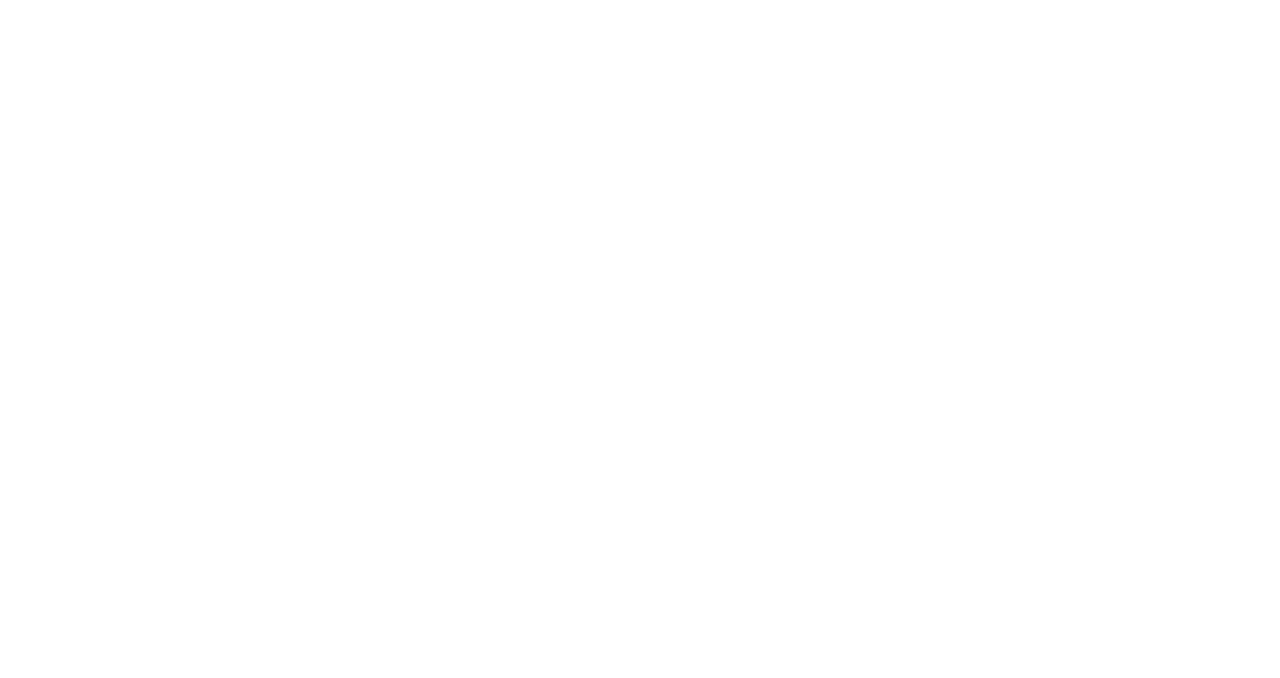
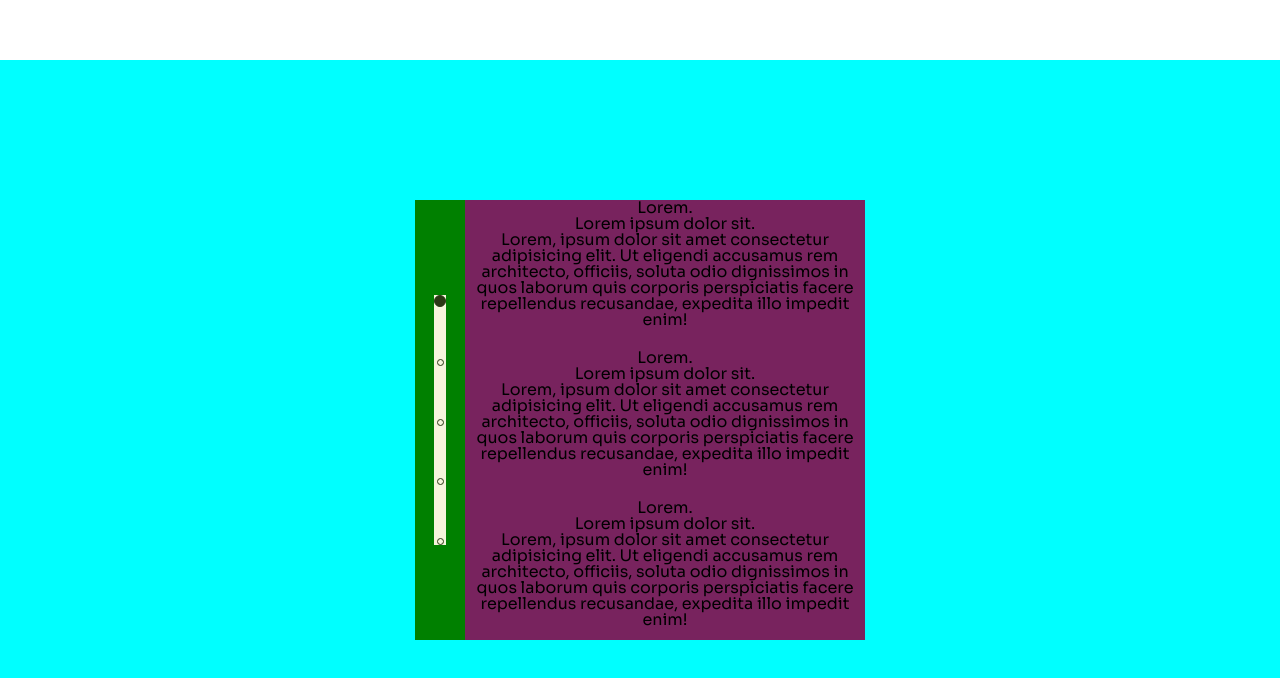
Before and after one commit to mohammed266392/kipostout-projet, an Angular app: page /accueil in a window 1280 px wide. Shown: the part 1908-2586 px from the top of the page. Before the commit the page ends 1968 px from the top, so only its background shows below. Built offline with nearby package versions, Linux system fonts and the light colour scheme.

Commit message:
composant etape debut

```diff
--- a/src/app/accueil/accueil.component.html
+++ b/src/app/accueil/accueil.component.html
@@ -8,4 +8,5 @@
 
 <app-ce-que-vous-proposee></app-ce-que-vous-proposee>
 <app-realisation></app-realisation>
+<app-etape-slider></app-etape-slider>
 </div>
--- a/src/app/app.module.ts
+++ b/src/app/app.module.ts
@@ -8,6 +8,7 @@ import { AccueilComponent } from './accueil/accueil.component';
 import { ClickStopPropagationDirective } from './directive/click-stop-propagation.directive';
 import { CeQueVousProposeeComponent } from './ce-que-vous-proposee/ce-que-vous-proposee.component';
 import { RealisationComponent } from './realisation/realisation.component';
+import { EtapeSliderComponent } from './etape-slider/etape-slider.component';
 
 @NgModule({
   declarations: [
@@ -16,7 +17,8 @@ import { RealisationComponent } from './realisation/realisation.component';
     AccueilComponent,
     ClickStopPropagationDirective,
     CeQueVousProposeeComponent,
-    RealisationComponent
+    RealisationComponent,
+    EtapeSliderComponent
   ],
   imports: [
     BrowserModule,
--- /dev/null
+++ b/src/app/etape-slider/etape-slider.component.html
@@ -0,0 +1,42 @@
+
+<div class="main">
+    <div class="main_container">
+        <div  class="main_container_slider">
+            <div class="main_container_slider_container">
+                <div class="cercle remplit">
+                </div>
+                <div class="cercle">
+                </div>
+                <div class="cercle">
+                </div>
+                <div class="cercle">
+                </div>
+                <div class="cercle">
+                </div>
+            </div>
+        </div>
+        <div class="main_container_position">
+            <div  class="main_container_position_content etape1">
+                <div class="main_container_position_content_etape">Lorem.</div>
+                <div class="main_container_position_content_etape-title">Lorem ipsum dolor sit.</div>
+                <div class="main_container_position_content_etape-description">Lorem, ipsum dolor sit amet consectetur adipisicing elit. Ut eligendi accusamus rem architecto, officiis, soluta odio dignissimos in quos laborum quis corporis perspiciatis facere repellendus recusandae, expedita illo impedit enim!</div>
+            </div>
+            <div  class="main_container_position_content etape2">
+                <div class="main_container_position_content_etape">Lorem.</div>
+                <div class="main_container_position_content_etape-title">Lorem ipsum dolor sit.</div>
+                <div class="main_container_position_content_etape-description">Lorem, ipsum dolor sit amet consectetur adipisicing elit. Ut eligendi accusamus rem architecto, officiis, soluta odio dignissimos in quos laborum quis corporis perspiciatis facere repellendus recusandae, expedita illo impedit enim!</div>
+            </div>
+            <div  class="main_container_position_content etape3">
+                <div class="main_container_position_content_etape">Lorem.</div>
+                <div class="main_container_position_content_etape-title">Lorem ipsum dolor sit.</div>
+                <div class="main_container_position_content_etape-description">Lorem, ipsum dolor sit amet consectetur adipisicing elit. Ut eligendi accusamus rem architecto, officiis, soluta odio dignissimos in quos laborum quis corporis perspiciatis facere repellendus recusandae, expedita illo impedit enim!</div>
+            </div>
+            <div  class="main_container_position_content etape4">
+                <div class="main_container_position_content_etape">Lorem.</div>
+                <div class="main_container_position_content_etape-title">Lorem ipsum dolor sit.</div>
+                <div class="main_container_position_content_etape-description">Lorem, ipsum dolor sit amet consectetur adipisicing elit. Ut eligendi accusamus rem architecto, officiis, soluta odio dignissimos in quos laborum quis corporis perspiciatis facere repellendus recusandae, expedita illo impedit enim!</div>
+            </div>
+        </div>
+
+    </div>
+</div>
--- /dev/null
+++ b/src/app/etape-slider/etape-slider.component.scss
@@ -0,0 +1,88 @@
+
+.main{
+    background-color: aqua;
+    height: 90vh;
+    display: flex;
+    align-items: center;
+    &_container{
+        display: flex;
+        margin: auto;
+        &_slider{
+            background-color: green;
+            width: 50px;
+            height: 440px;
+            display: flex;
+            align-items: center;
+            &_container{
+                display: flex;
+                flex-direction: column;
+                justify-content: space-between;
+                align-items: center;
+                background-color: beige;
+                height: 250px;
+                margin: auto;
+            }
+        }
+        &_position{
+            position: relative;
+            background-color: #78235e;
+            width: 400px;
+            height: 440px;
+            overflow: hidden;
+            &_content{
+                position: absolute;
+                height: 150px;
+                &_etape,&_etape-title,&_etape-description{
+                    text-align: center;
+                }
+            }
+
+        }
+    }
+}
+
+.cercle {
+    width: 5px;
+    height: 5px;
+    border-radius: 20px;
+    border: 1px solid rgb(42, 56, 21);
+}
+.remplit{
+    width: 10px;
+    height: 10px;
+    background-color:rgb(42, 56, 21) ;
+}
+.etape1{
+    top: 0px;
+}
+.etape2{
+    top: 150px;
+}
+.etape3{
+    top: 300px;
+}
+.etape4{
+    top: 450px;
+}
+
+@media only screen and (max-width: 820px) {
+
+    .main_container_position{
+        width: 300px;
+    }
+    .main_container_slider{
+        width: 30px;
+    }
+
+}
+
+@media only screen and (max-width: 530px) {
+
+    .main_container_position{
+        width: 250px;
+    }
+    .main_container_slider{
+        width: 15px;
+    }
+
+}
--- /dev/null
+++ b/src/app/etape-slider/etape-slider.component.ts
@@ -0,0 +1,15 @@
+import { Component, OnInit } from '@angular/core';
+
+@Component({
+  selector: 'app-etape-slider',
+  templateUrl: './etape-slider.component.html',
+  styleUrls: ['./etape-slider.component.scss']
+})
+export class EtapeSliderComponent implements OnInit {
+
+  constructor() { }
+
+  ngOnInit(): void {
+  }
+
+}
```
